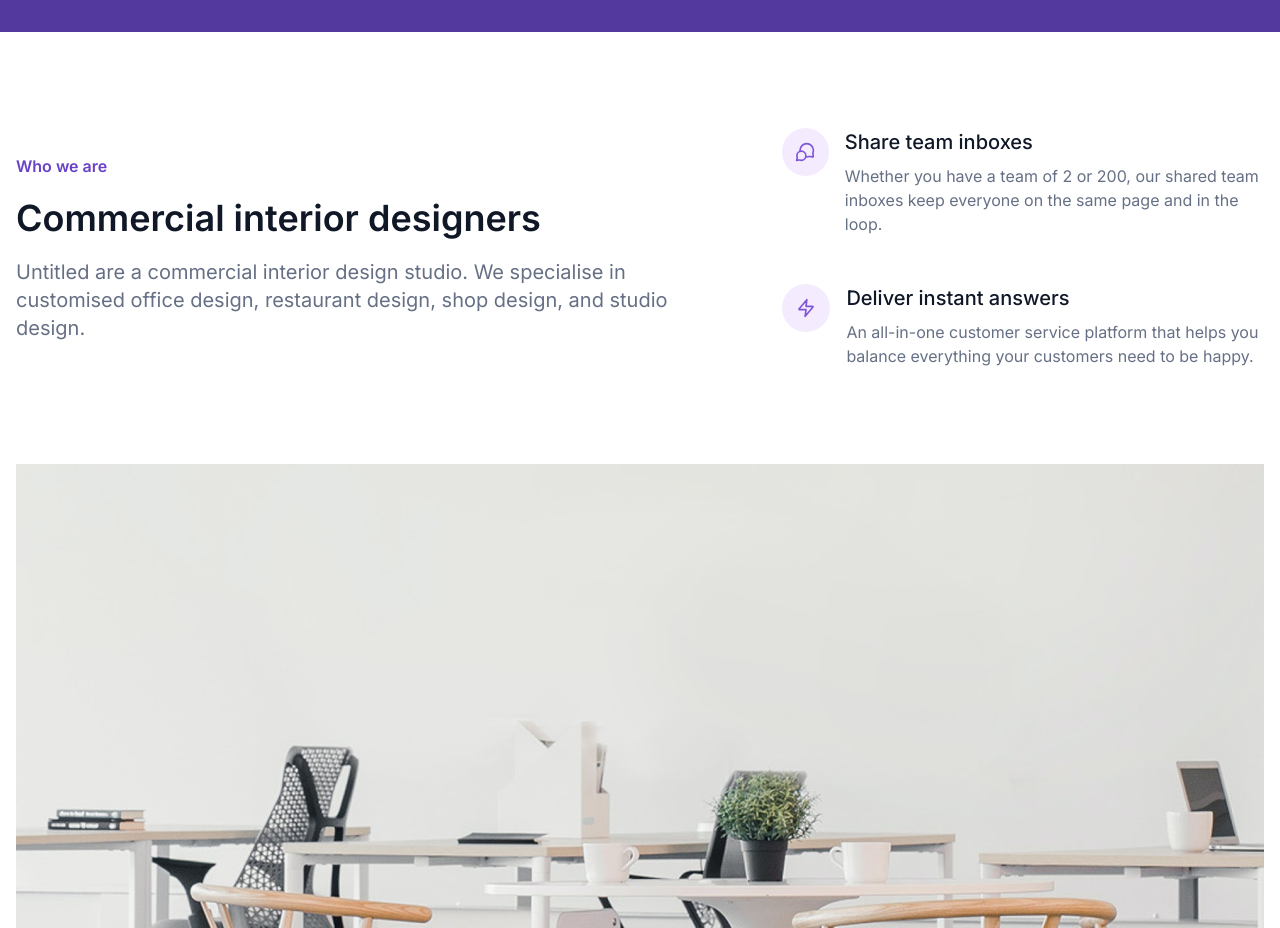
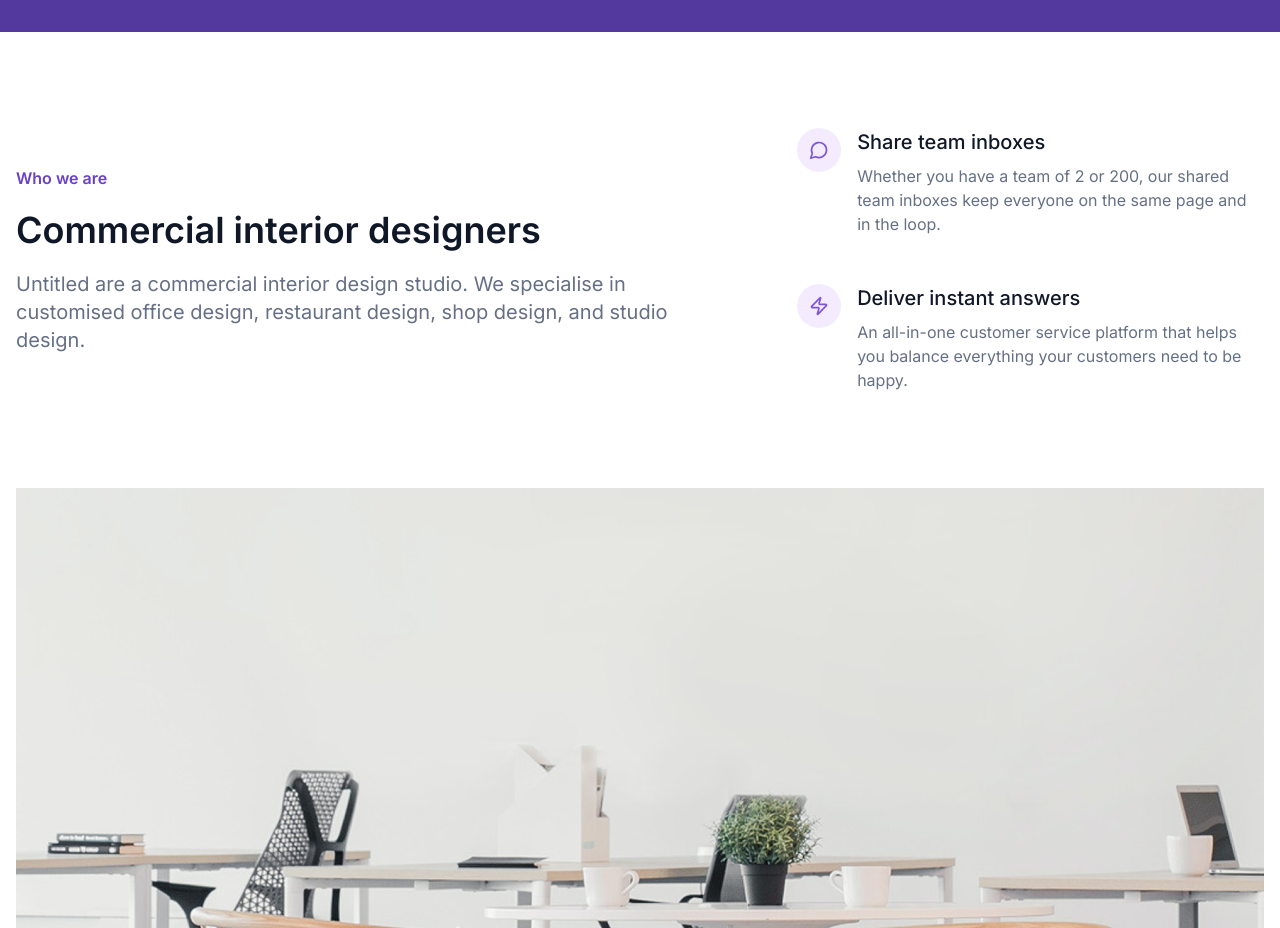
Before and after one commit to anshpayal/Hourglass-landing-page, a React (Vite) app: page / in a window 1280 px wide. Shown: the part 1040-1968 px from the top of the page. Built offline with nearby package versions, Linux system fonts and the light colour scheme.

Commit message:
Fixed Feature icon

```diff
--- a/src/components/FeatureSection.jsx
+++ b/src/components/FeatureSection.jsx
@@ -1,38 +1,21 @@
-import PropTypes from 'prop-types';
-import { MessageCircle, Zap, Image } from "../assets";
+/* eslint-disable react/prop-types */
+import { Image } from "../assets";
+import { MessageCircle, Zap } from 'lucide-react';
 
-const FEATURES = [
-  {
-    icon: MessageCircle,
-    title: "Share team inboxes",
-    description: "Whether you have a team of 2 or 200, our shared team inboxes keep everyone on the same page and in the loop."
-  },
-  {
-    icon: Zap,
-    title: "Deliver instant answers",
-    description: "An all-in-one customer service platform that helps you balance everything your customers need to be happy."
-  }
-];
-
-
-const FeatureItem = ({ icon, title, description }) => (
-  <div className="flex gap-x-4">
-    <div className={`bg-[#F4EBFF] flex items-center justify-center w-32 md:w-36 lg:w-24 h-12 rounded-full`}>
-      <img src={icon} alt={`${title} icon`} className="w-5 h-5" />
+const Feature = ({ icon, title, description }) => {
+  return (
+    <div className="flex items-start gap-x-4">
+      <div className="flex-shrink-0">
+        <div className="bg-[#F4EBFF] rounded-full p-3">
+          {icon}
+        </div>
+      </div>
+      <div className="flex flex-col gap-y-2">
+        <h3 className="text-xl font-medium text-[#101828] ">{title}</h3>
+        <p className="text-base text-[#667085]">{description}</p>
+      </div>
     </div>
-    <div className="flex flex-col gap-y-2">
-      <h3 className={`text-xl font-medium text-[#101828] flex items-center`}>
-        {title}
-      </h3>
-      <p className={`text-base text-[#667085]`}>{description}</p>
-    </div>
-  </div>
-);
-
-FeatureItem.propTypes = {
-  icon: PropTypes.string.isRequired,
-  title: PropTypes.string.isRequired,
-  description: PropTypes.string.isRequired
+  );
 };
 
 const FeatureSection = () => {
@@ -47,10 +30,17 @@ const FeatureSection = () => {
               Untitled are a commercial interior design studio. We specialise in customised office design, restaurant design, shop design, and studio design.
             </p>
           </div>
-          <div className="flex flex-col gap-y-12">
-            {FEATURES.map((feature, index) => (
-              <FeatureItem key={index} {...feature} />
-            ))}
+          <div className=" space-y-12">
+            <Feature
+              icon={<MessageCircle className="w-5 h-5 text-[#7F56D9]" />}
+              title="Share team inboxes"
+              description="Whether you have a team of 2 or 200, our shared team inboxes keep everyone on the same page and in the loop."
+            />
+            <Feature
+              icon={<Zap className="w-5 h-5 text-[#7F56D9]" />}
+              title="Deliver instant answers"
+              description="An all-in-one customer service platform that helps you balance everything your customers need to be happy."
+            />
           </div>
         </div>
       </div>
```
